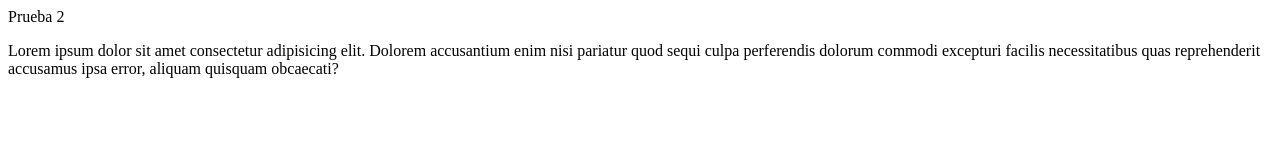
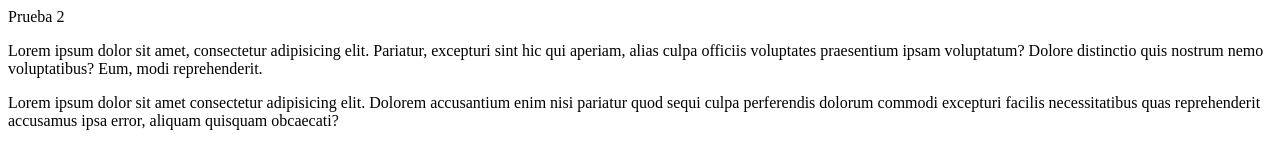
Before and after one commit to Julitana/Prueba2, a plain HTML site: page Index.html in a window 1280 px wide. Drawn offline with Linux system fonts and the light colour scheme.

Commit message:
realizando la prueba 2

```diff
--- a/Index.html
+++ b/Index.html
@@ -1,3 +1,3 @@
 <p>Prueba 2</p>
-
+<p>Lorem ipsum dolor sit amet, consectetur adipisicing elit. Pariatur, excepturi sint hic qui aperiam, alias culpa officiis voluptates praesentium ipsam voluptatum? Dolore distinctio quis nostrum nemo voluptatibus? Eum, modi reprehenderit.</p>
 <p>Lorem ipsum dolor sit amet consectetur adipisicing elit. Dolorem accusantium enim nisi pariatur quod sequi culpa perferendis dolorum commodi excepturi facilis necessitatibus quas reprehenderit accusamus ipsa error, aliquam quisquam obcaecati?</p>
```
